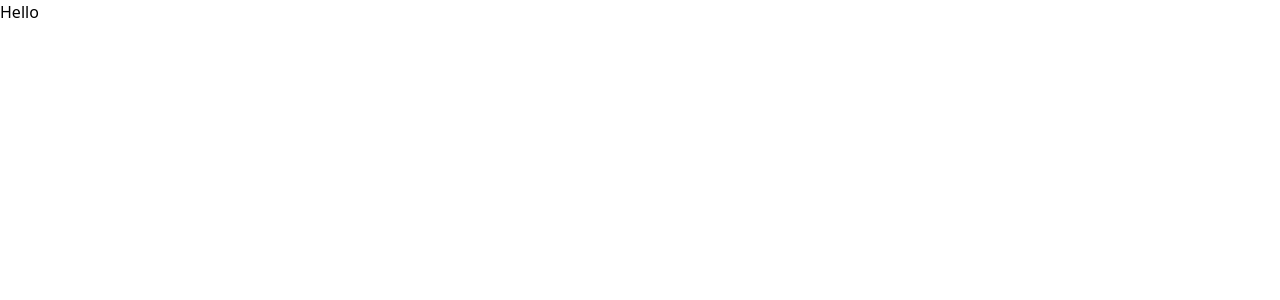
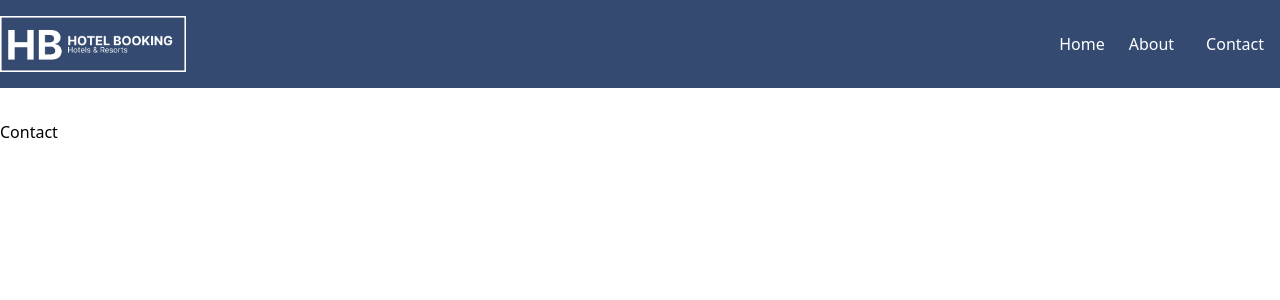
Before and after one commit to roshan-42/hotel-booking, a React (Vite) app: page /contact in a window 1280 px wide. Shown: the top 300 px of the page. Built offline with nearby package versions, Linux system fonts and the light colour scheme.

Commit message:
feat: Added new components.

```diff
--- a/package.json
+++ b/package.json
@@ -13,6 +13,7 @@
     "@tailwindcss/vite": "^4.0.0",
     "react": "^18.3.1",
     "react-dom": "^18.3.1",
+    "react-router-dom": "^7.1.3",
     "tailwindcss": "^4.0.0"
   },
   "devDependencies": {
--- a/src/App.tsx
+++ b/src/App.tsx
@@ -1,12 +1,23 @@
 import './App.css'
 
-function App() {
+import { BrowserRouter as Router, Routes, Route } from "react-router-dom";
+import Layout from "./components/Layout"
+import Home from "./pages/Homepage"
+import About from "./pages/About";
+import Contact from "./pages/Contact";
 
+
+const App = () => {
   return (
-   <div className=''>
-    Hello
-   </div>
-  )
-}
-
-export default App
+    <Router>
+      <Layout>
+        <Routes>
+          <Route path="/" element={<Home />} />
+          <Route path="/about" element={<About />} />
+          <Route path="/contact" element={<Contact />} />
+        </Routes>
+      </Layout>
+    </Router>
+  );
+};
+export default App;
--- /dev/null
+++ b/src/components/Layout.tsx
@@ -0,0 +1,17 @@
+import Navbar from "./Navbar";
+import { ReactNode } from "react";
+
+interface LayoutProps {
+  children: ReactNode;
+}
+
+const Layout: React.FC<LayoutProps> = ({ children }) => {
+  return (
+    <>
+      <Navbar />
+      <main className="container mx-auto py-8">{children}</main>
+    </>
+  );
+};
+
+export default Layout;
--- /dev/null
+++ b/src/components/Navbar.tsx
@@ -0,0 +1,29 @@
+// src/components/Navbar.jsx
+
+import { Link } from "react-router-dom";
+
+const Navbar = () => {
+  return (
+    <nav className="bg-[#344A71] text-white py-4">
+      <div className="container mx-auto flex items-center justify-between">
+        <img className="h-14 w-fit" src="/images/logo.png" alt="Logo" />
+        <div>
+          <Link
+            to="/"
+            className="px-2 hover:bg-white hover:text-black py-4 transition-all ease-in "
+          >
+            Home
+          </Link>
+          <Link to="/about" className="px-4">
+            About
+          </Link>
+          <Link to="/contact" className="px-4">
+            Contact
+          </Link>
+        </div>
+      </div>
+    </nav>
+  );
+};
+
+export default Navbar;
--- /dev/null
+++ b/src/pages/About.tsx
@@ -0,0 +1,11 @@
+import React from 'react'
+
+const About = () => {
+  return (
+    <div className=''>
+      About
+    </div>
+  )
+}
+
+export default About
--- /dev/null
+++ b/src/pages/Contact.tsx
@@ -0,0 +1,11 @@
+import React from 'react'
+
+const Contact = () => {
+  return (
+    <div>
+      Contact
+    </div>
+  )
+}
+
+export default Contact
--- /dev/null
+++ b/src/pages/Homepage.tsx
@@ -0,0 +1,12 @@
+import React from 'react'
+
+const Homepage = () => {
+  return (
+    <div>
+      Homepage
+
+    </div>
+  )
+}
+
+export default Homepage
```
Also changed, not shown: 1 other file (tests, documents, lock files or other folders).
